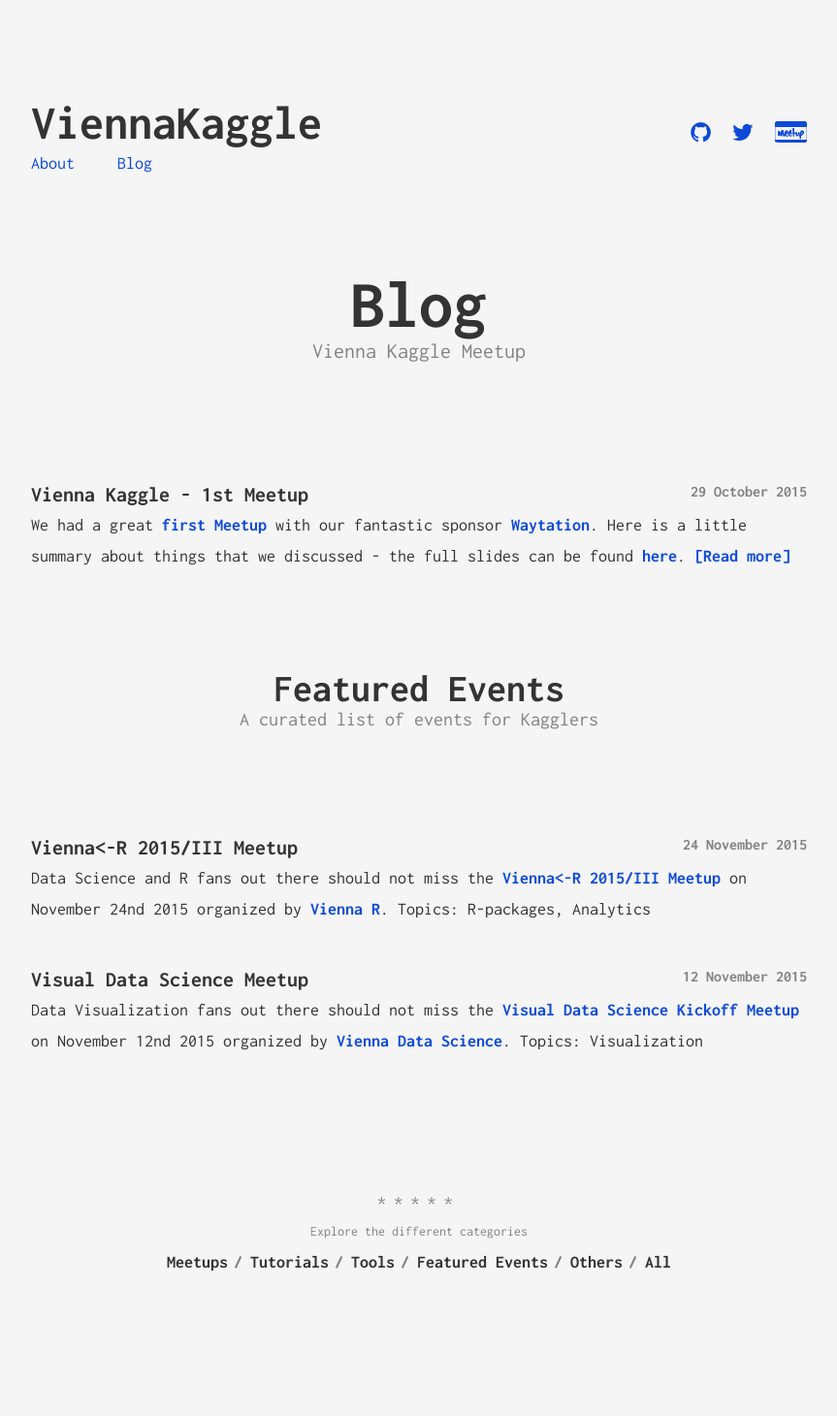
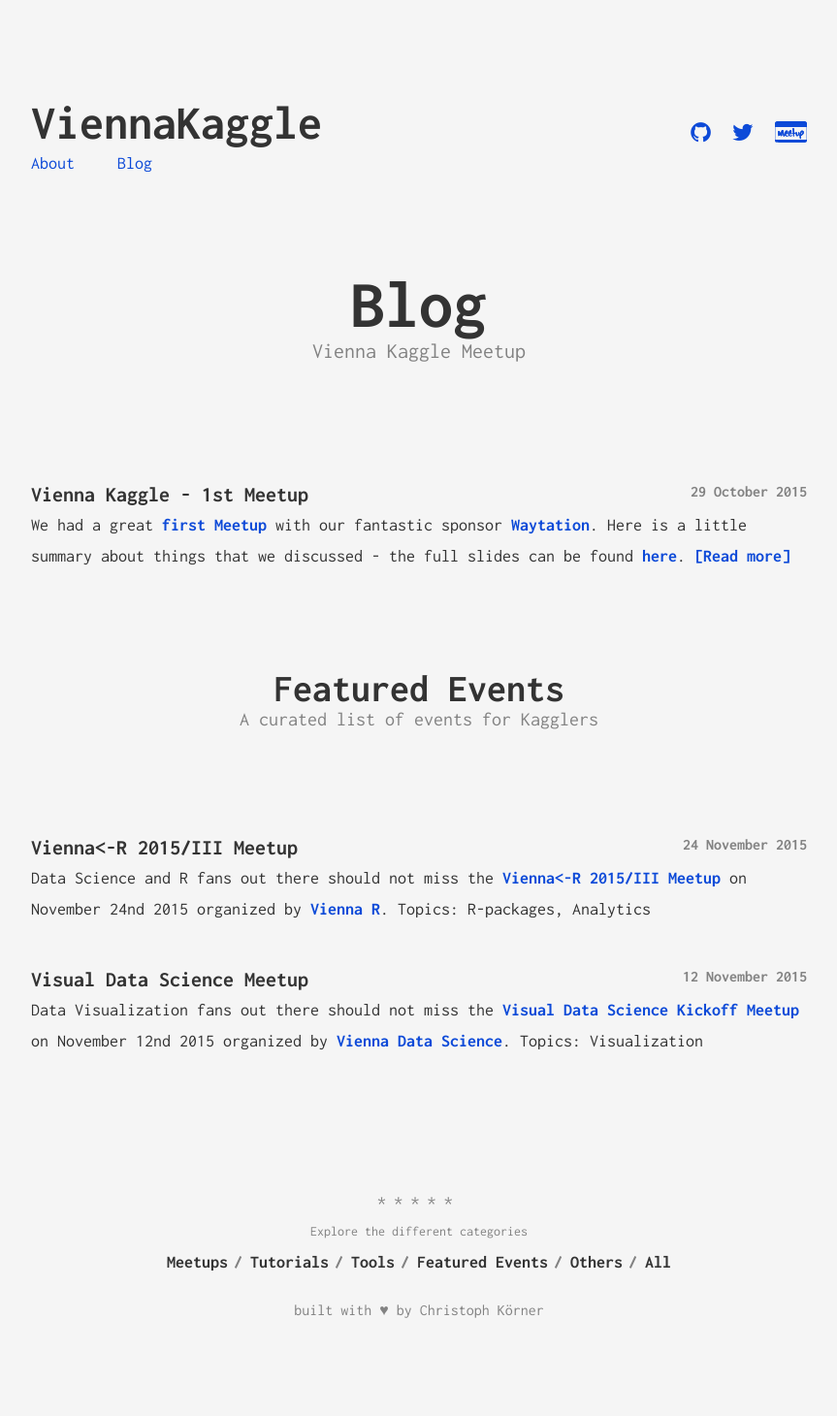
Before and after one commit to ViennaKaggle/viennakaggle.github.com, a Jekyll site: the page built from index.html, in a window 1280 px wide. Shown: the whole page at 97% size, without its empty margins (208-1071 px from the left). Built offline with Jekyll 4.4.1, drawn with Linux system fonts in a browser that asks for light colours; before the commit the page ends 1410 px from its top, so only the background shows below that.

Commit message:
Added built with love

```diff
--- /dev/null
+++ b/_includes/page/built.html
@@ -0,0 +1,3 @@
+<div class="built">
+  <span>built with ♥ by Christoph Körner</span>
+</div>
--- a/_layouts/category.html
+++ b/_layouts/category.html
@@ -32,3 +32,4 @@ layout: default
 </ul>
 
 {% include page/explore.html %}
+{% include page/built.html %}
--- a/_layouts/page.html
+++ b/_layouts/page.html
@@ -6,3 +6,4 @@ layout: default
 {{ content }}
 
 {% include page/explore.html %}
+{% include page/built.html %}
--- a/_layouts/post.html
+++ b/_layouts/post.html
@@ -10,3 +10,4 @@ layout: default
 {% include post/about.html %}
 
 {% include externals/disqus.html %}
+{% include page/built.html %}
--- a/_sass/_default.scss
+++ b/_sass/_default.scss
@@ -237,6 +237,12 @@ strong {
     margin-left: 0px;
 }
 
+/* =Built */
+.built {
+    text-align: center;
+    color: #828282;
+    margin-top: 32px;
+}
 
 /* =Post page */
 .about {
```
